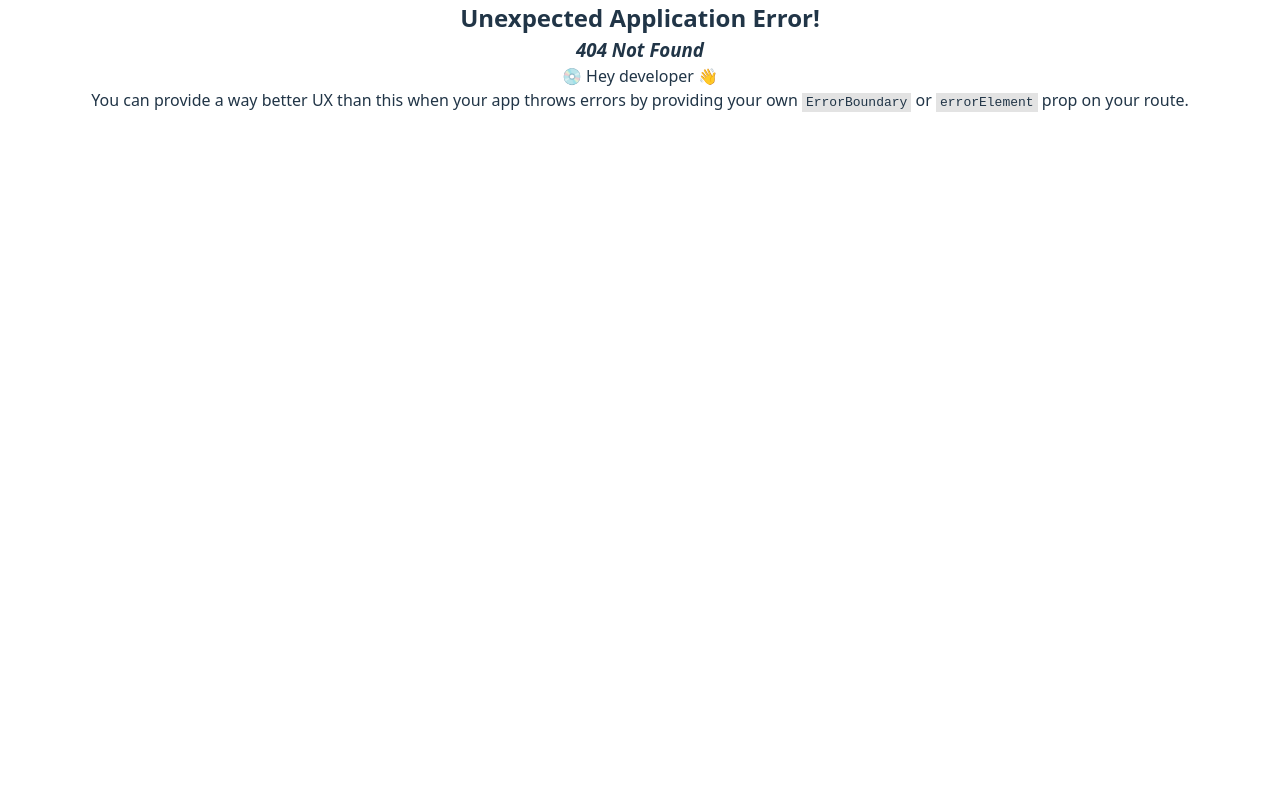
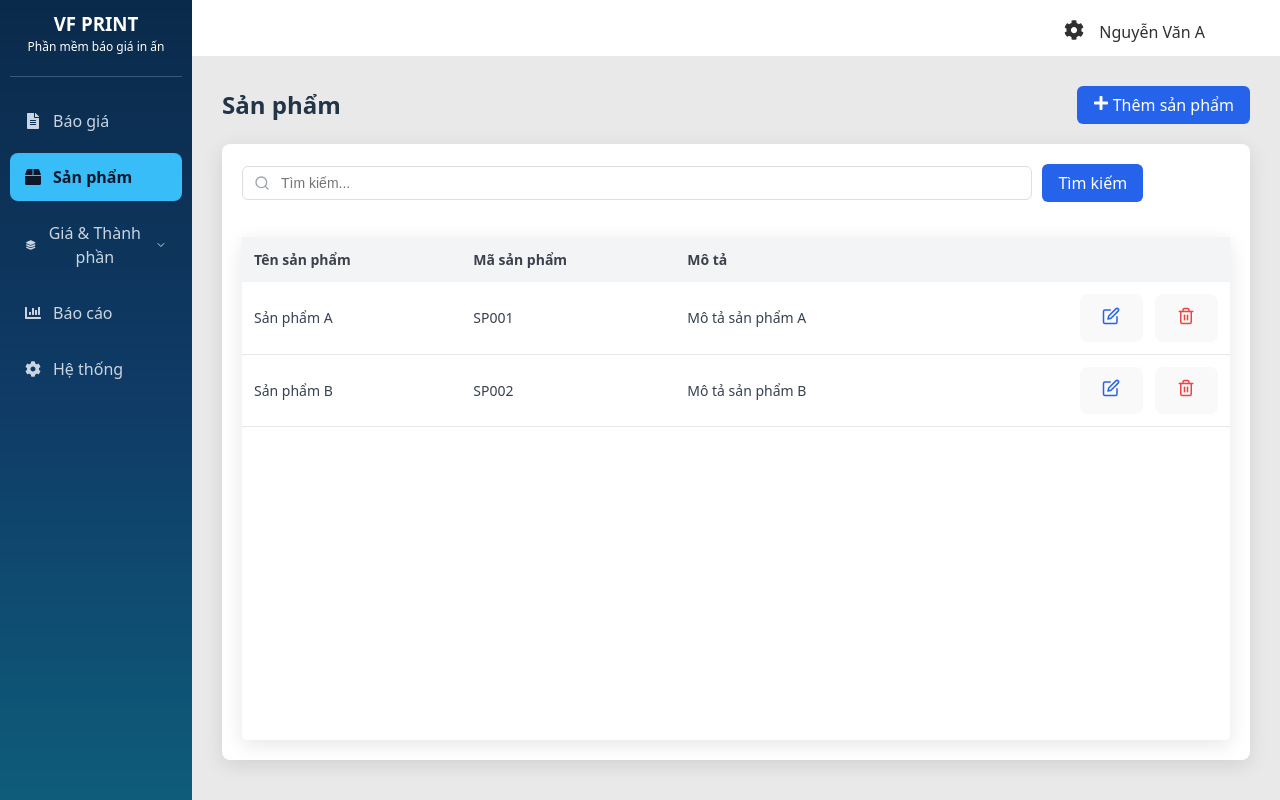
Before and after one commit to Robert-Ph/vfpricecal, a React (Vite) app in the folder VFPriceCal-User/: page /product in a window 1280 px wide. Before the commit this address had no page. Built offline with nearby package versions, Linux system fonts and the light colour scheme.

Commit message:
create Product Page: list product page

```diff
--- a/VFPriceCal-User/src/components/Router.tsx
+++ b/VFPriceCal-User/src/components/Router.tsx
@@ -1,6 +1,7 @@
 import { createBrowserRouter } from "react-router-dom";
 import MainLayout from "../layout/MainLayout";
 import QuotationPage from "../pages/QuotationPage/QuotationPage";
+import ProductPage from "../pages/ProductPage/ProductPage";
 
 
 export const router = createBrowserRouter([
@@ -8,7 +9,8 @@ export const router = createBrowserRouter([
     path: "/",
     element: <MainLayout />,
     children: [
-      { path: "/", element: <QuotationPage /> }
+      { path: "/", element: <QuotationPage /> },
+      { path: "/product", element: <ProductPage /> },
 
     ],
   },
--- /dev/null
+++ b/VFPriceCal-User/src/pages/ProductPage/ProductPage.tsx
@@ -0,0 +1,70 @@
+import "./productPage.scss";
+import { FaPlus } from "react-icons/fa";
+import { FiSearch, FiEdit, FiTrash2 } from "react-icons/fi";
+
+const ProductPage = () => {
+
+    return (
+        <div className="product-page">
+            <div className="product-header">
+                <h3>Sản phẩm</h3>
+
+                <button className="add-product-btn"> <FaPlus /> Thêm sản phẩm</button>
+            </div>
+
+            <div className="product-info">
+                {/* Tìm kiếm sản phẩm theo tên, mã sản phẩm hoặc mô tả. Bạn cũng có thể lọc sản phẩm theo danh mục, giá cả hoặc nhà cung cấp. */}
+                <div className="product-search">
+                    <FiSearch className="search-icon" />
+                    <input type="text" value="" placeholder="Tìm kiếm..." />
+                    <button>Tìm kiếm</button>
+                </div>
+
+
+                {/* danh sách sản phẩm sẽ hiển thị ở đây. Mỗi sản phẩm sẽ có thông tin như tên, mã sản phẩm, mô tả. Bạn có thể nhấp vào một sản phẩm để xem chi tiết hoặc chỉnh sửa thông tin của nó. */}
+                <div className="product-list">
+                    <table>
+                        <thead>
+                            <tr>
+                                <th>Tên sản phẩm</th>
+                                <th>Mã sản phẩm</th>
+                                <th>Mô tả</th>
+                                <th></th>
+                            </tr>
+                        </thead>
+                        <tbody>
+                            {/* sản phẩm sẽ được hiển thị ở đây. Mỗi sản phẩm sẽ có thông tin như tên, mã sản phẩm, mô tả . Bạn có thể nhấp vào một sản phẩm để xem chi tiết hoặc chỉnh sửa thông tin của nó. */}
+
+                            {/* sản phẩm A */}
+                            <tr>
+                                <td>Sản phẩm A</td>
+                                <td>SP001</td>
+                                <td>Mô tả sản phẩm A </td>
+                                <td className="action-buttons">
+                                    <button className=" icon edit-btn"><FiEdit /></button>
+                                    <button className=" icon delete-btn"><FiTrash2 /></button>
+                                </td>
+
+                            </tr>
+
+                            {/* sản phẩm  B*/}
+                            <tr>
+                                <td>Sản phẩm B</td>
+                                <td>SP002</td>
+                                <td>Mô tả sản phẩm B </td>
+                                <td className="action-buttons">
+                                    <button className=" icon edit-btn"><FiEdit /></button>
+                                    <button className=" icon delete-btn"><FiTrash2 /></button>
+                                </td>
+
+                            </tr>
+                        </tbody>
+                    </table>
+                </div>
+            </div>
+
+        </div>
+    )
+}
+
+export default ProductPage;
--- /dev/null
+++ b/VFPriceCal-User/src/pages/ProductPage/productPage.scss
@@ -0,0 +1,155 @@
+.product-page {
+    padding: 20px;
+    display: flex;
+    flex-direction: column;
+    height: 100%;
+
+    .product-header {
+        display: flex;
+        justify-content: space-between;
+        align-items: center;
+        margin-bottom: 20px;
+
+        h3 {
+            font-size: 24px;
+            font-weight: 600;
+        }
+
+        .add-product-btn {
+            padding: 8px 16px;
+            background-color: #3b82f6;
+            background: #2563eb;
+            color: white;
+            border-radius: 6px;
+            border: none;
+            cursor: pointer;
+
+            &:hover {
+                background-color: #2563eb;
+            }
+        }
+    }
+
+    .product-info {
+        display: flex;
+        flex-direction: column;
+        height: 90%;
+        gap: 15px;
+        background: white;
+        padding: 20px;
+        border-radius: 8px;
+        box-shadow: 0 5px 20px rgba(0, 0, 0, 0.1);
+
+        .product-search {
+            display: flex;
+            align-items: center;
+            position: relative;
+            gap: 10px;
+            margin-bottom: 20px;
+
+            input {
+                width: 80%;
+                padding: 8px 12px 8px 38px; // chừa chỗ cho icon bên trái
+                border: 1px solid #dcdfe6;
+                border-radius: 6px;
+                outline: none;
+                font-size: 14px;
+            }
+
+            .search-icon {
+                position: absolute;
+                left: 12px;
+                top: 50%;
+                transform: translateY(-50%);
+                color: #9ca3af;
+                font-size: 16px;
+                pointer-events: none; // click xuyên qua icon
+            }
+
+            button {
+                padding: 8px 16px;
+                background-color: #3b82f6;
+                background: #2563eb;
+                color: white;
+                border-radius: 6px;
+                border: none;
+                cursor: pointer;
+
+                &:hover {
+                    background-color: #2563eb;
+                }
+            }
+        }
+
+        .product-list {
+            border-radius: 5px;
+            height: 90%;
+            box-shadow: 0 5px 20px rgba(0, 0, 0, 0.1);
+            background: white;
+
+            table {
+                width: 100%;
+                border-collapse: collapse;
+
+                thead {
+                    background-color: #f3f4f6;
+
+                    th {
+                        padding: 12px;
+                        text-align: left;
+                        font-size: 14px;
+                        color: #3c414d;
+                    }
+                }
+
+                tbody {
+                    tr {
+                        border-bottom: 1px solid #e5e7eb;
+                        text-align: left;
+
+                        &:hover {
+                            background-color: #739bf0;
+                        }
+
+                        td {
+                            padding: 12px;
+                            font-size: 14px;
+                            color: #374151;
+                        }
+
+                        .action-buttons {
+                            display: flex;
+                            gap: 12px;
+                            align-items: center;
+                            justify-content: right;
+                        }
+
+                        .icon {
+                            cursor: pointer;
+                            font-size: 18px;
+                            transition: 0.2s;
+                        }
+
+                        .icon.edit-btn {
+                            color: #2563eb;
+                        }
+
+                        .icon.edit-btn:hover {
+                            color: #1d4ed8;
+                            transform: scale(1.1);
+                        }
+
+                        .icon.delete-btn {
+                            color: #ef4444;
+                        }
+
+                        .icon.delete-btn:hover {
+                            color: #dc2626;
+                            transform: scale(1.1);
+                        }
+                    }
+                }
+            }
+        }
+    }
+}
```
